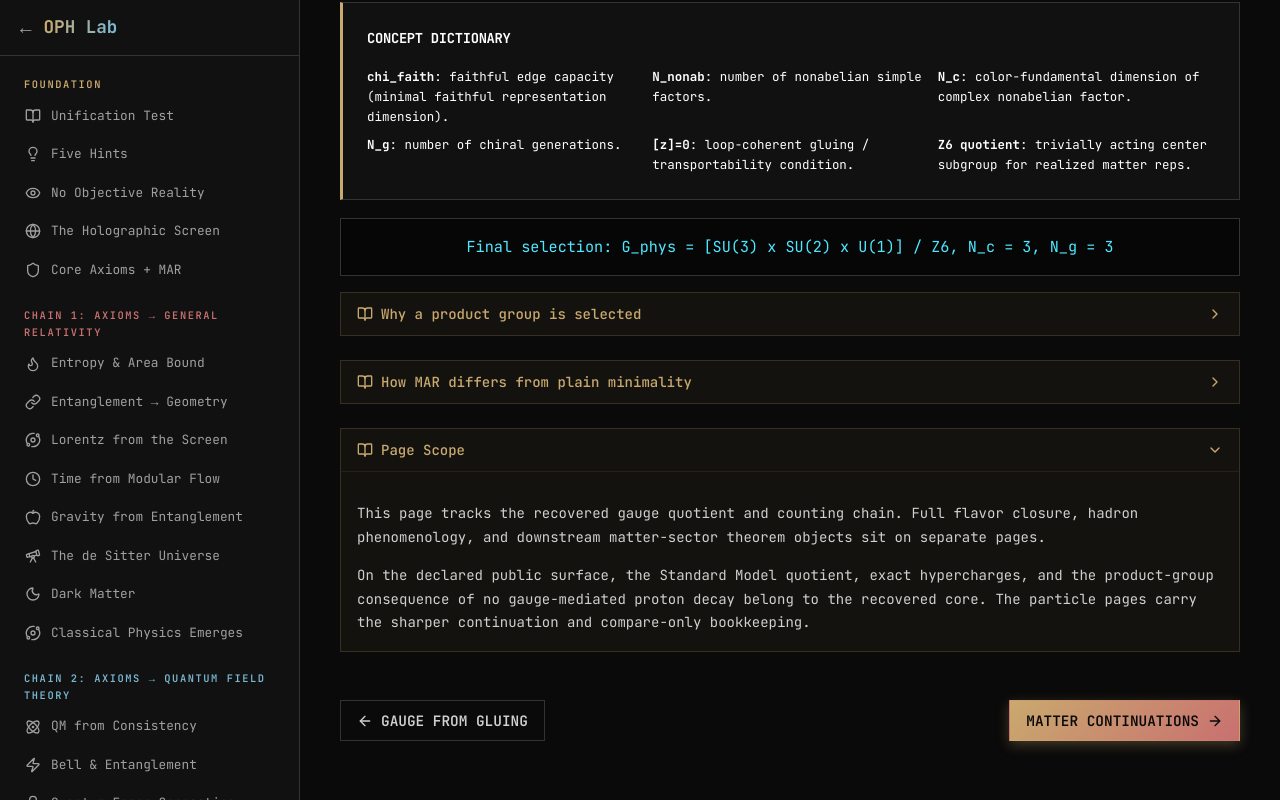
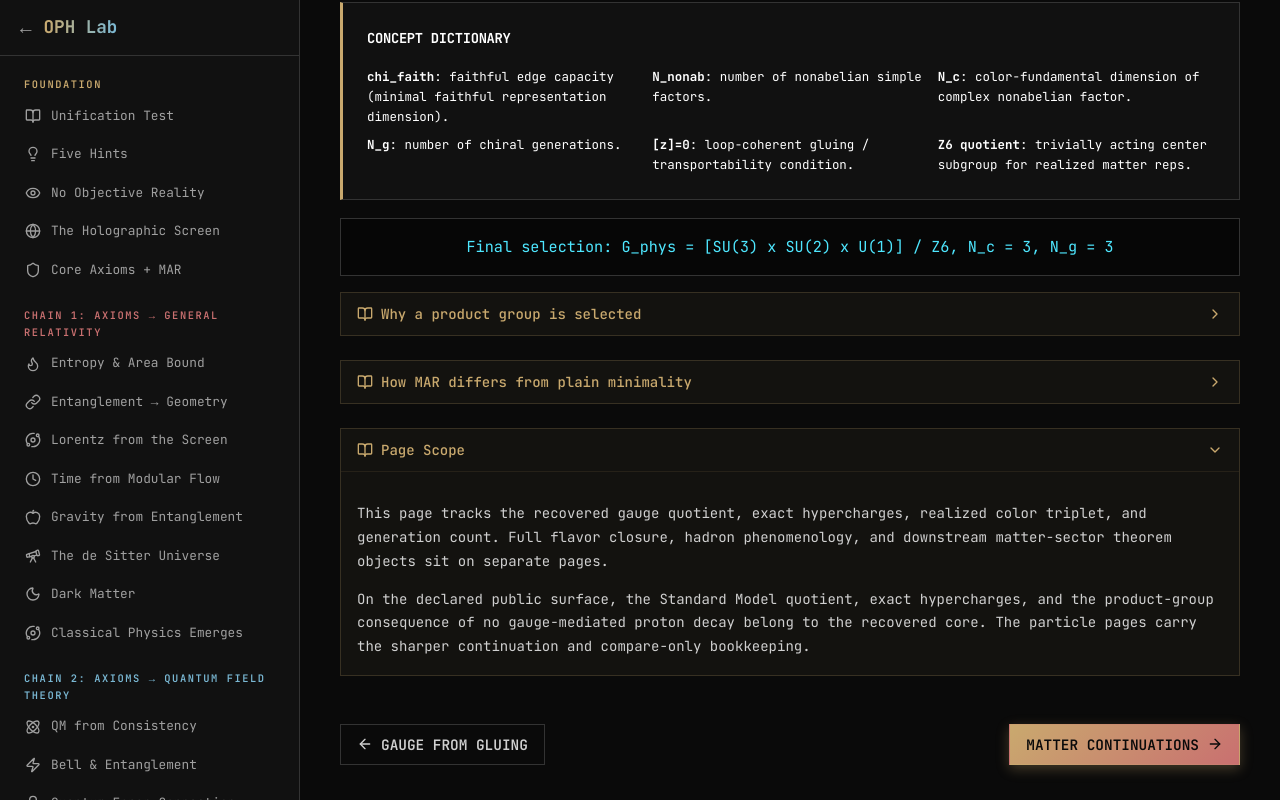
Before and after one commit to muellerberndt/oph-lab, a React (Vite) app: page /standard-model in a window 1280 px wide. Both pictures are taken after a click on the button "Page Scope". Built offline with nearby package versions, Linux system fonts and the light colour scheme.

Commit message:
Sync Standard Model count wording

```diff
--- a/src/pages/StandardModel.tsx
+++ b/src/pages/StandardModel.tsx
@@ -397,7 +397,8 @@ export function StandardModelPage() {
 
             <Explainer title="Page Scope">
                 <p>
-                    This page tracks the recovered gauge quotient and counting chain. Full flavor closure, hadron
+                    This page tracks the recovered gauge quotient, exact hypercharges, realized color triplet, and
+                    generation count. Full flavor closure, hadron
                     phenomenology, and downstream matter-sector theorem objects sit on separate pages.
                 </p>
                 <p>
```
Also changed, not shown: 1 other file (tests, documents, lock files or other folders).
